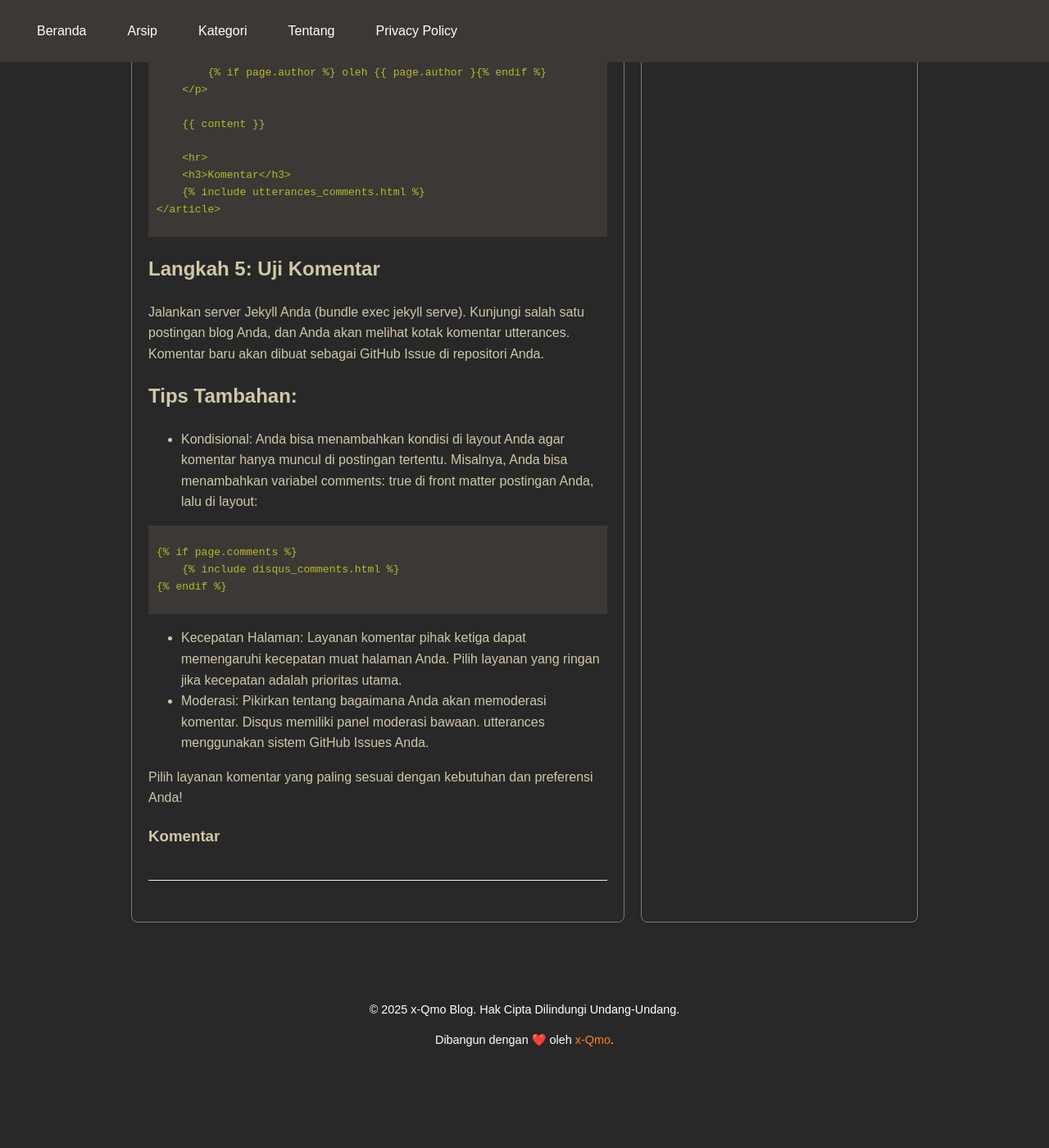
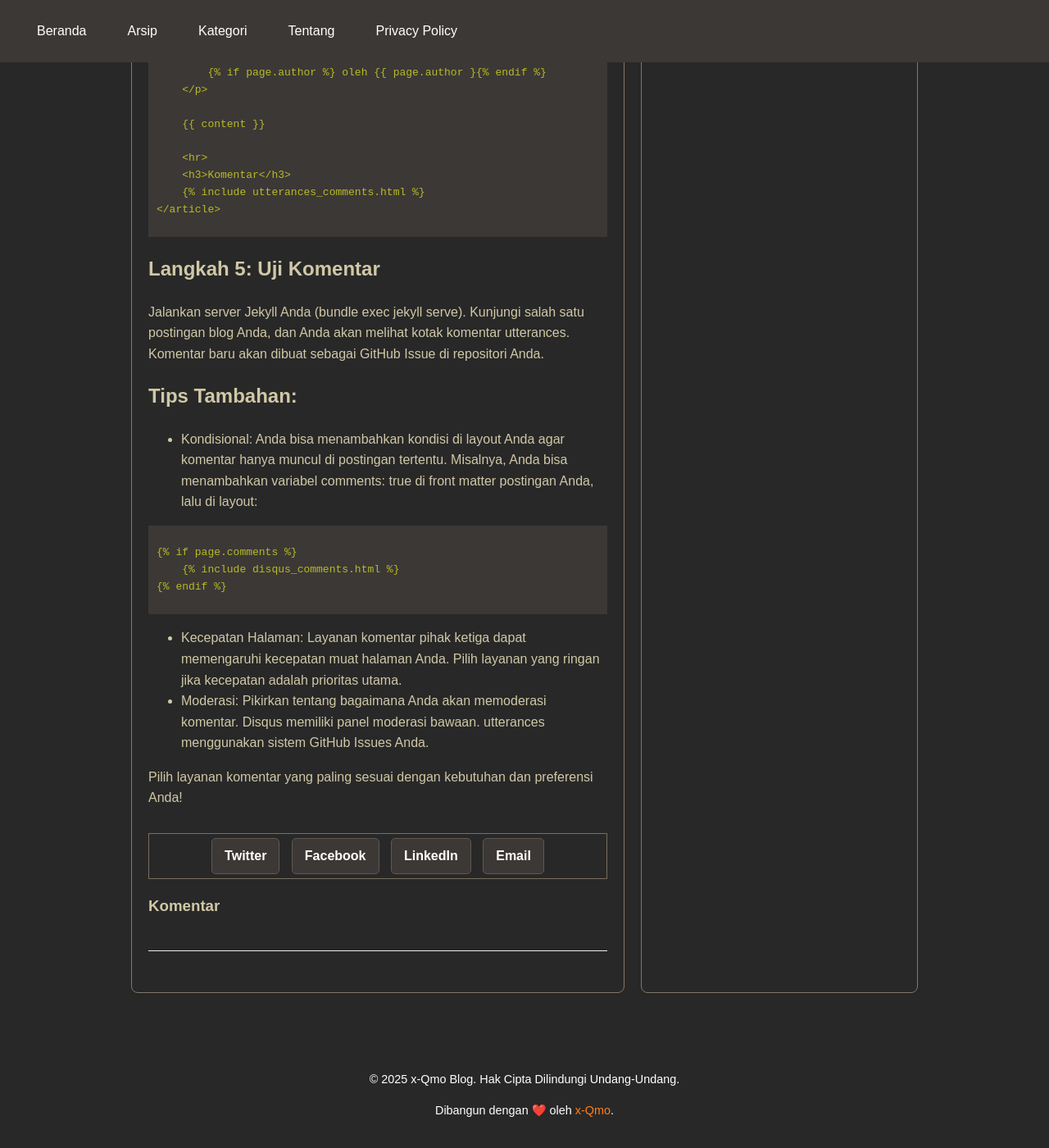
Before and after one commit to x-qmo/x-qmo.github.io, a Jekyll site: the page built from _posts/2025-05-24-pasang-kotak-komentar-di-blog-jekyll.md, in a window 1280 px wide and 1400 px high, scrolled down 2187 px. Shown: the whole window at 82% size. Built offline with Jekyll 4.4.1, drawn with Linux system fonts in a browser that asks for light colours; comment, search, counter and statistics services are not loaded; before the commit the page ends 3502 px from its top, so only the background shows below that.

Commit message:
update share button

```diff
--- /dev/null
+++ b/_includes/share-buttons.html
@@ -0,0 +1,14 @@
+<div class="share-buttons">
+    <a href="https://twitter.com/intent/tweet?text={{ page.title | url_encode }}&url={{ site.url }}{{ page.url | url_encode }}" target="_blank" rel="noopener noreferrer" class="share-button twitter">
+        Twitter
+    </a>
+    <a href="https://www.facebook.com/sharer/sharer.php?u={{ site.url }}{{ page.url | url_encode }}" target="_blank" rel="noopener noreferrer" class="share-button facebook">
+        Facebook
+    </a>
+    <a href="https://www.linkedin.com/shareArticle?mini=true&url={{ site.url }}{{ page.url | url_encode }}&title={{ page.title | url_encode }}" target="_blank" rel="noopener noreferrer" class="share-button linkedin">
+        LinkedIn
+    </a>
+    <a href="mailto:?subject={{ page.title | url_encode }}&body={{ site.url }}{{ page.url | url_encode }}" class="share-button email">
+        Email
+    </a>
+    </div>
--- a/_layouts/post.html
+++ b/_layouts/post.html
@@ -20,6 +20,7 @@ layout: default
 
   <div class="post-content">
     {{ content }}
+    {% include share-buttons.html %}
   </div>
   <h3>Komentar</h3>
     {% include utterances_comments.html %}
--- a/assets/css/style.scss
+++ b/assets/css/style.scss
@@ -82,6 +82,61 @@ $border-color: #eee;
     object-fit: cover;
     margin-bottom: 25px;
     border-radius: 8px;
+}
+
+/* Contoh CSS untuk tombol berbagi */
+.share-buttons {
+    margin-top: 30px;
+    text-align: center;
+    background-color: #282828;
+border: 1px solid #786d61;
+}
+
+.share-button {
+    display: inline-block;
+    padding: 8px 15px;
+    margin: 5px;
+    border-radius: 5px;
+    text-decoration: none;
+    color: white;
+    font-weight: bold;
+    transition: background-color 0.3s ease;
+}
+
+.share-button.twitter {
+background-color: #3c3836;
+border: 1px solid #615950;
+text-decoration: none;
+}
+.share-button.twitter:hover {
+    background-color: #0c85d0;
+}
+
+.share-button.facebook {
+background-color: #3c3836;
+border: 1px solid #615950;
+text-decoration: none;
+}
+.share-button.facebook:hover {
+    background-color: #145dbb;
+}
+
+.share-button.linkedin {
+background-color: #3c3836;
+border: 1px solid #615950;
+text-decoration: none;
+}
+.share-button.linkedin:hover {
+    background-color: #074b8e;
+}
+
+.share-button.email {
+background-color: #3c3836;
+border: 1px solid #615950;
+text-decoration: none;
+}
+.share-button.email:hover {
+    background-color: #555;
 }
 
 /* Styling Umum */
```
